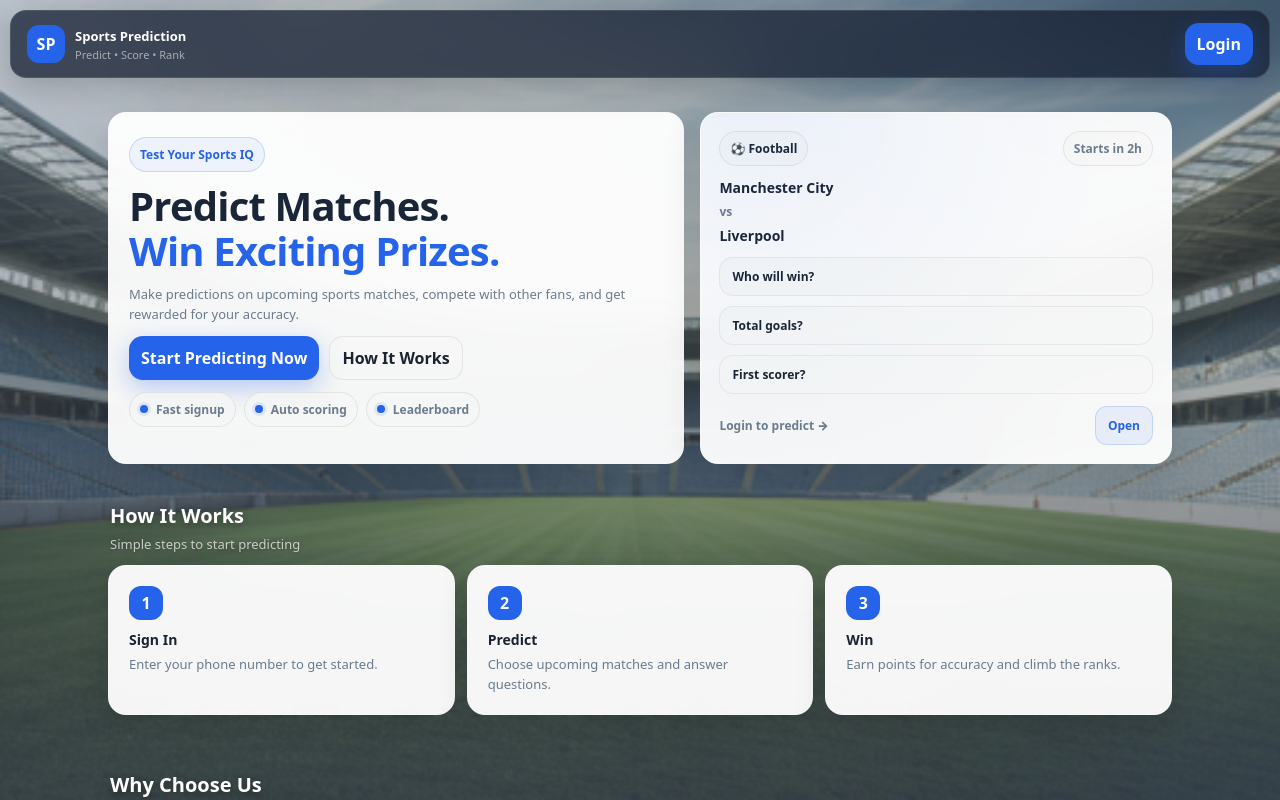
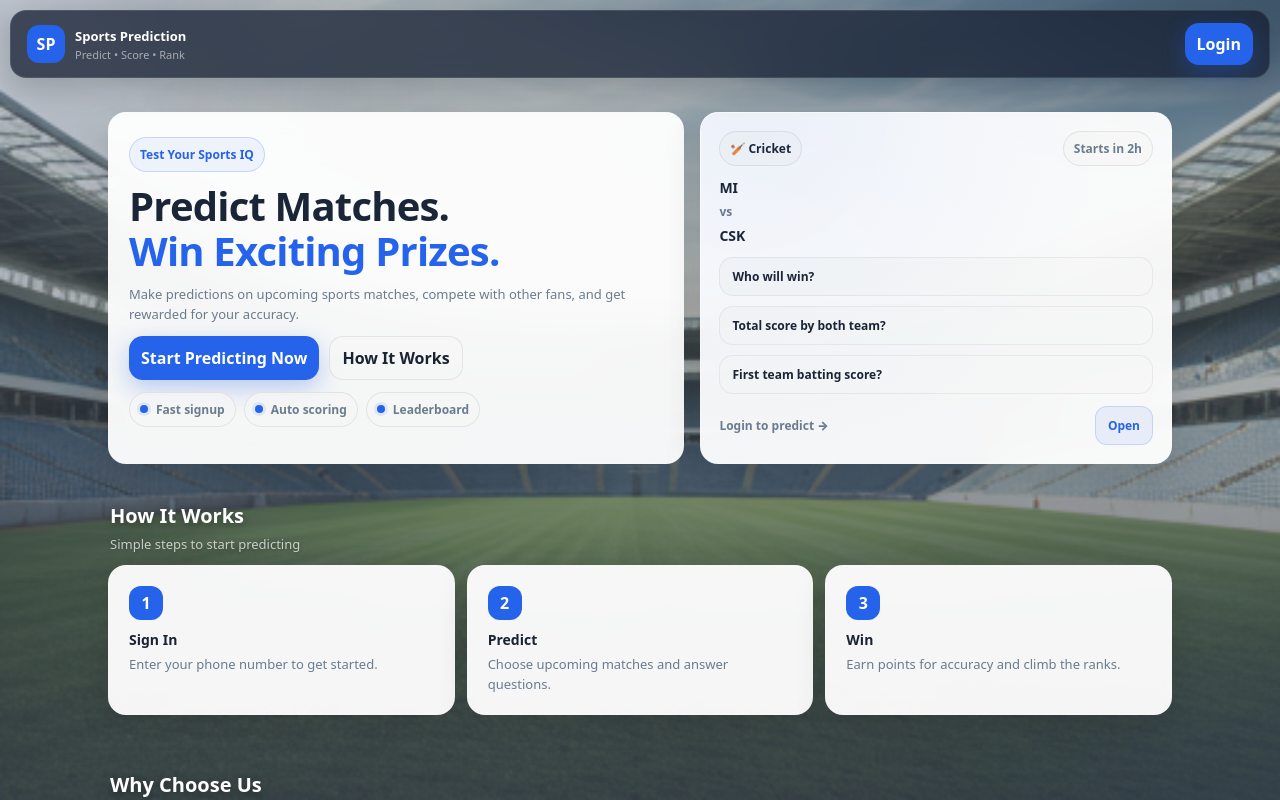
Before and after one commit to Jobways03/SPORTSMART_QUIZ_FRONTEND, a React (Vite) app: page /home in a window 1280 px wide. Built offline with nearby package versions, Linux system fonts and the light colour scheme.

Commit message:
commiting the Ui upadte on 7 apr

```diff
--- a/src/pages/HomePage.jsx
+++ b/src/pages/HomePage.jsx
@@ -82,20 +82,20 @@ export default function HomePage() {
             <div className="h-hero-visual">
               <div className="h-preview">
                 <div className="h-preview-top">
-                  <div className="h-pill">⚽ Football</div>
+                  <div className="h-pill">🏏 Cricket</div>
                   <div className="h-pill h-pill--muted">Starts in 2h</div>
                 </div>
 
                 <div className="h-preview-match">
-                  <div className="h-team">Manchester City</div>
+                  <div className="h-team">MI</div>
                   <div className="h-vs">vs</div>
-                  <div className="h-team">Liverpool</div>
+                  <div className="h-team">CSK</div>
                 </div>
 
                 <div className="h-preview-qs">
                   <div className="h-q">Who will win?</div>
-                  <div className="h-q">Total goals?</div>
-                  <div className="h-q">First scorer?</div>
+                  <div className="h-q">Total score by both team?</div>
+                  <div className="h-q">First team batting score?</div>
                 </div>
 
                 <div className="h-preview-foot">
```
